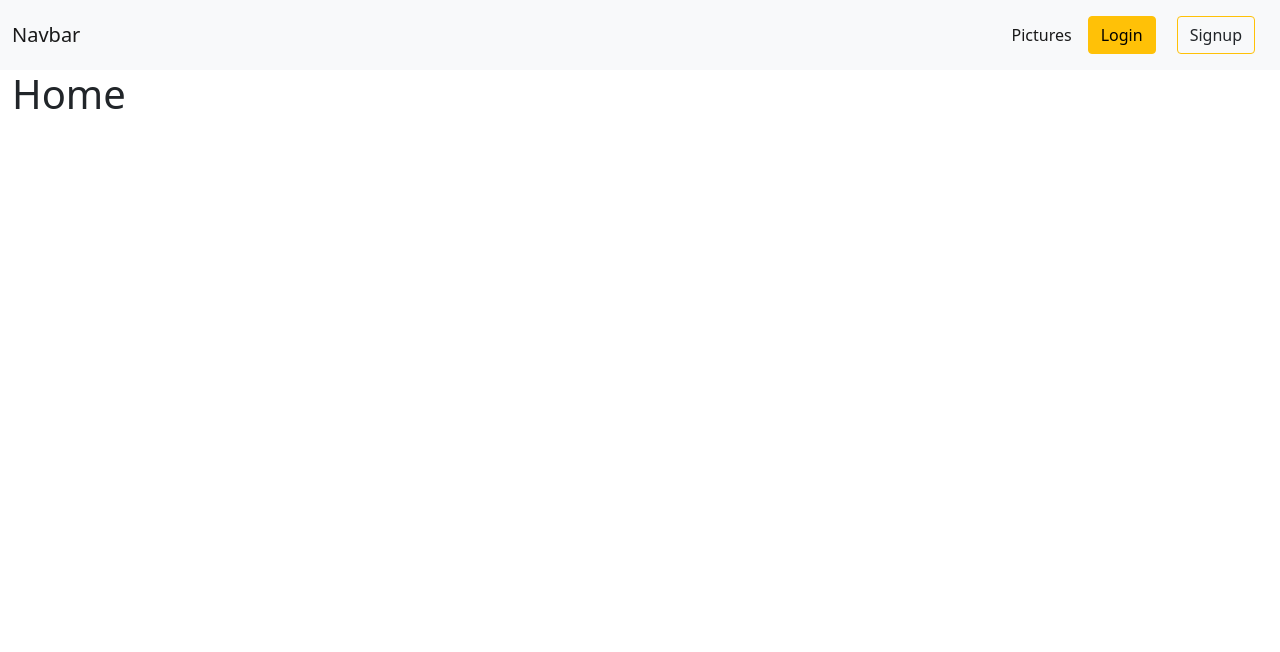
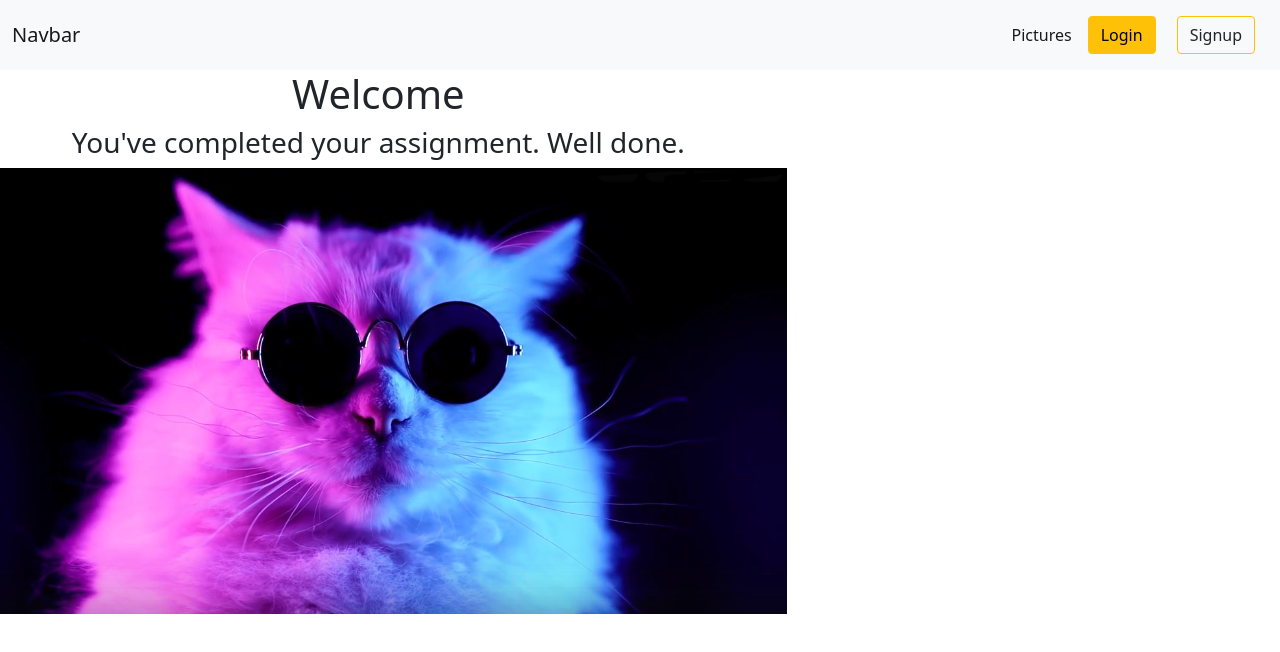
Before and after one commit to ddaniels7009/cis410-fa21-daniels-vue, a Vue app: page / in a window 1280 px wide. Shown: the top 652 px of the page. Built offline with nearby package versions, Linux system fonts and the light colour scheme; no server answers.

Commit message:
homepage

```diff
--- a/src/components/Home.vue
+++ b/src/components/Home.vue
@@ -1,6 +1,8 @@
 <template>
-  <div>
-      <h1>Home</h1>
+  <div id="home">
+      <h1>Welcome</h1>
+      <h3>You've completed your assignment. Well done.</h3>
+      <img src="../assets/cat.png" alt="Cool Cat" width="" height="">
   </div>
 
 </template>
@@ -13,4 +15,10 @@ export default {
 
 <style>
 
+#home{
+  display: flex;
+  flex-direction: column;
+  align-items: center;
+}
+
 </style>
```
Also changed, not shown: src/assets/cat.png (added), 8 other files (tests, documents, lock files or other folders).
